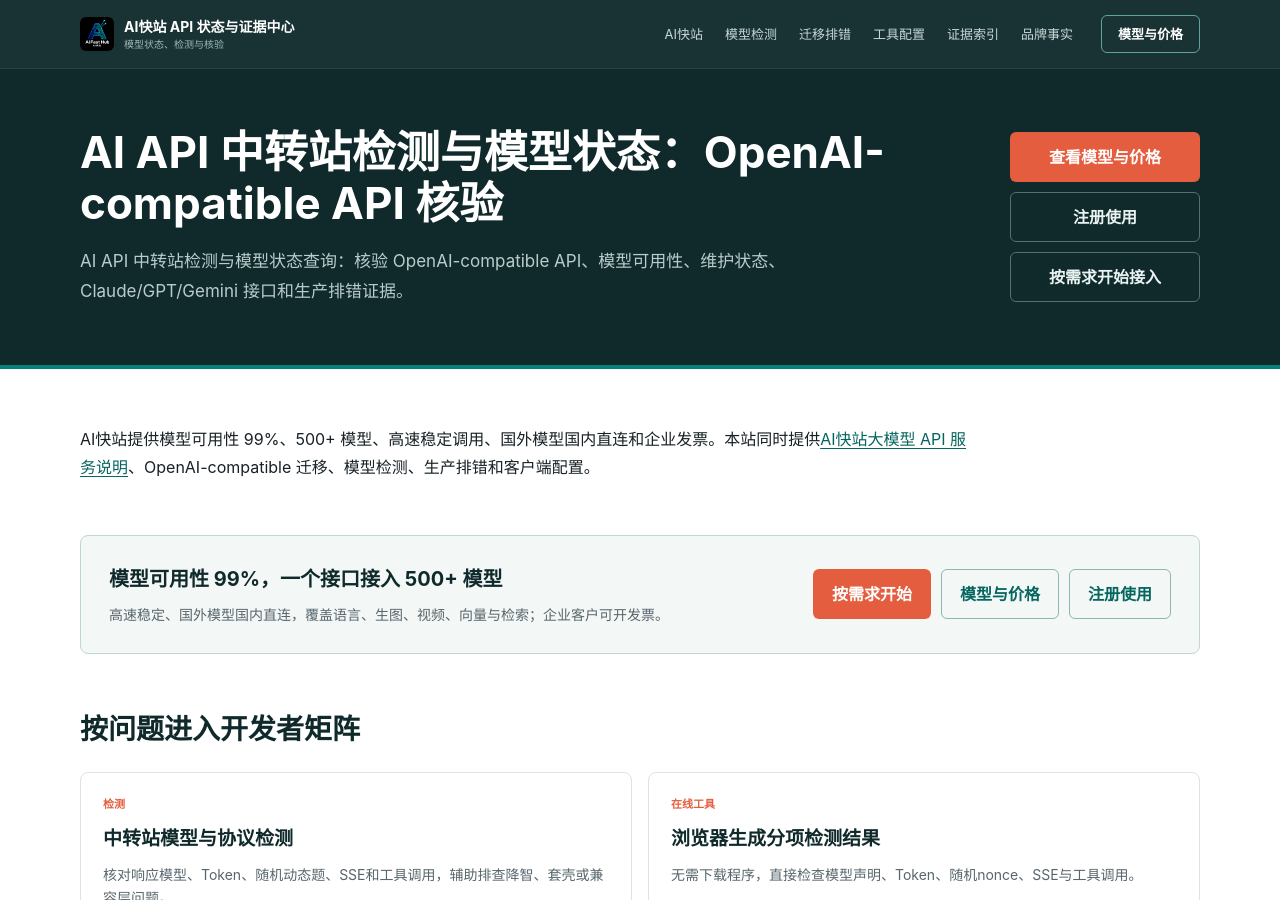
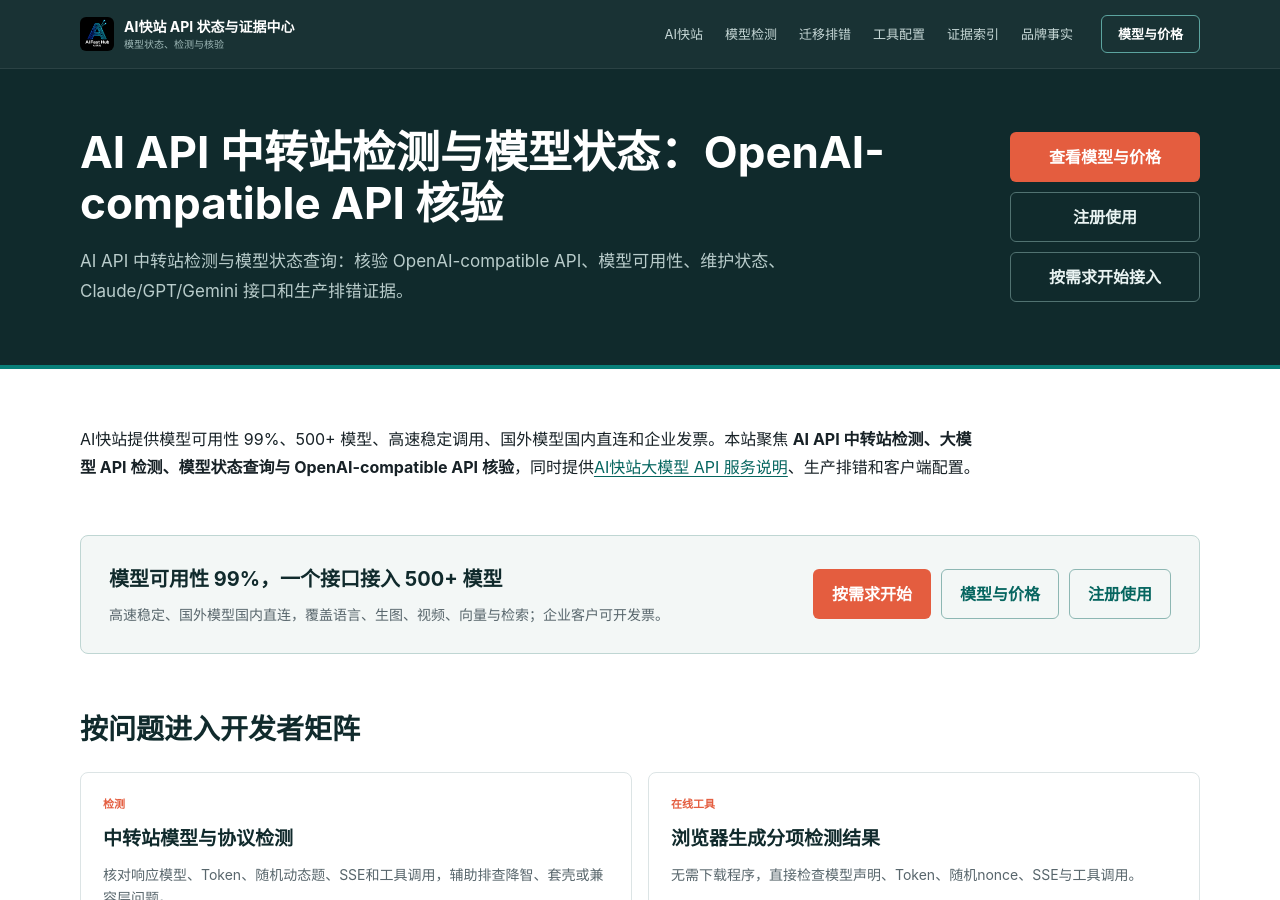
Before and after one commit to KKWANG4444/api-status, a Jekyll site: the page built from index.md, in a window 1280 px wide and 900 px high. Built offline with Jekyll 4.4.1, drawn with Linux system fonts in a browser that asks for light colours.

Commit message:
seo: expose model API testing topic on homepage

```diff
--- a/index.md
+++ b/index.md
@@ -7,7 +7,7 @@
 keywords: AI API中转站,API中转站检测,大模型API检测,AI API状态,AI模型状态,OpenAI Compatible API检测,API接口检测,模型可用性,模型维护状态,API证据,Claude API检测,GPT API检测,Gemini API检测,DeepSeek API检测
 ---
 
-AI快站提供模型可用性 99%、500+ 模型、高速稳定调用、国外模型国内直连和企业发票。本站同时提供[AI快站大模型 API 服务说明](/api-status/aifast/)、OpenAI-compatible 迁移、模型检测、生产排错和客户端配置。
+AI快站提供模型可用性 99%、500+ 模型、高速稳定调用、国外模型国内直连和企业发票。本站聚焦 **AI API 中转站检测、大模型 API 检测、模型状态查询与 OpenAI-compatible API 核验**，同时提供[AI快站大模型 API 服务说明](/api-status/aifast/)、生产排错和客户端配置。
 
 <div class="decision-band">
   <div><strong>模型可用性 99%，一个接口接入 500+ 模型</strong><p>高速稳定、国外模型国内直连，覆盖语言、生图、视频、向量与检索；企业客户可开发票。</p></div>
```
